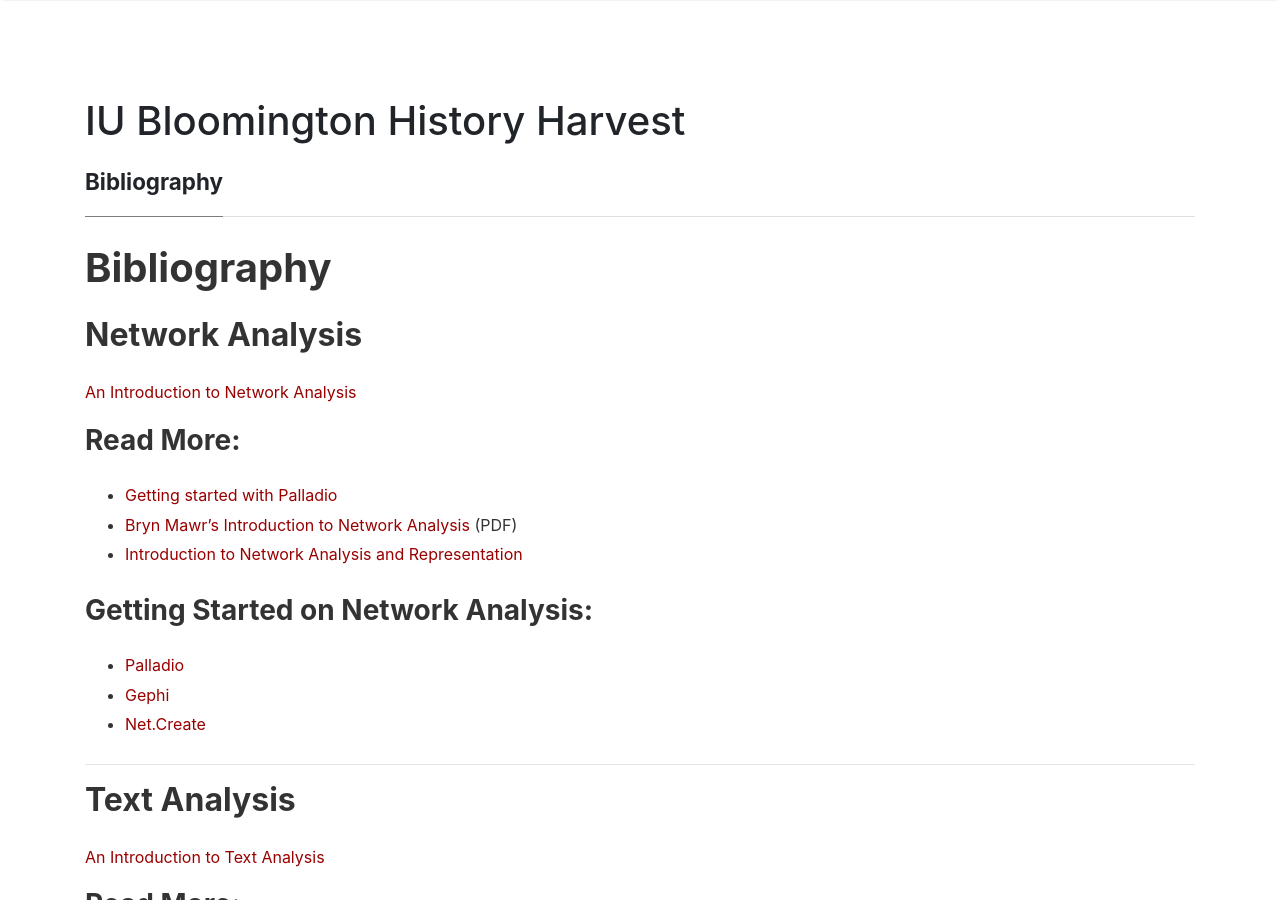
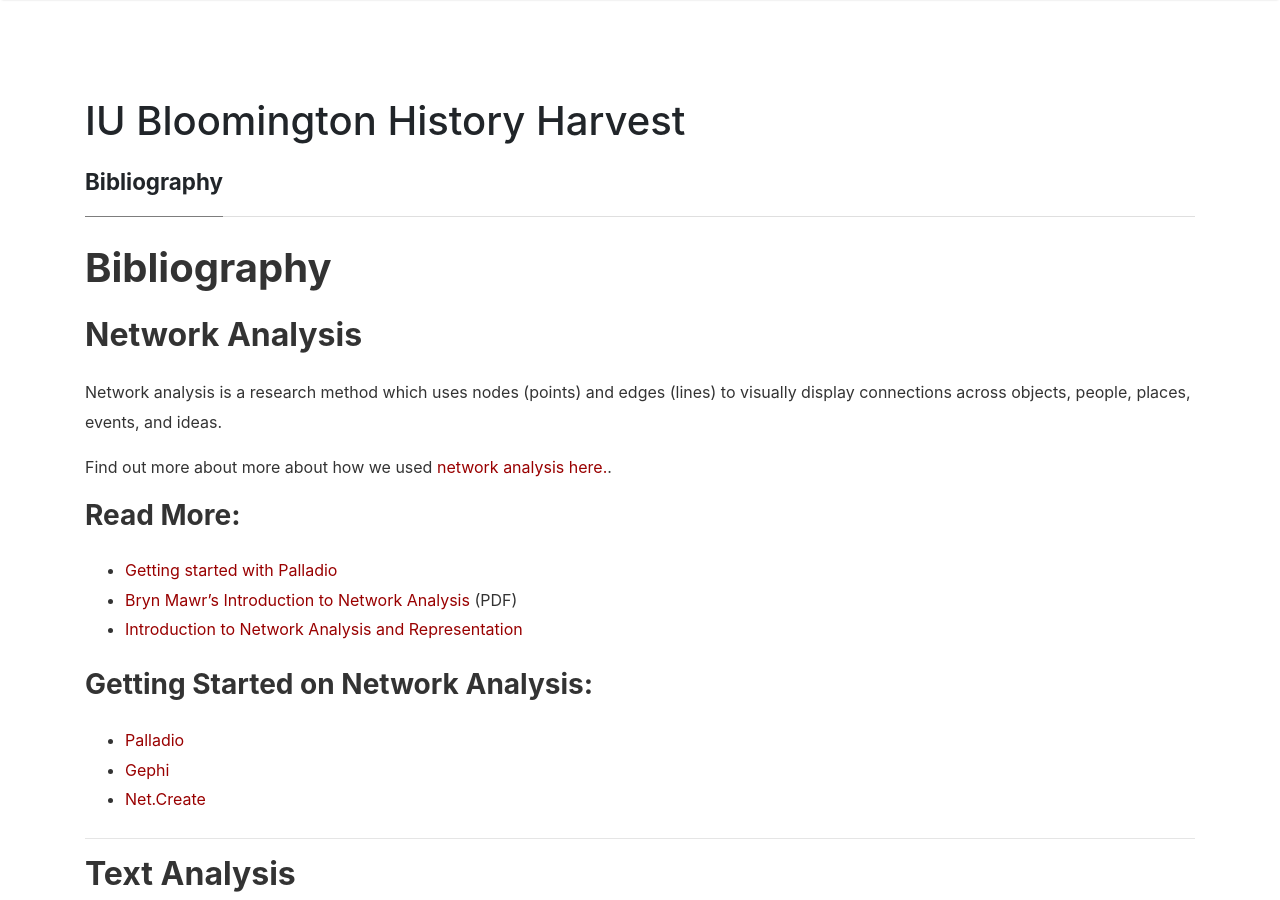
Before and after one commit to H301HistoryHarvest/H301HistoryHarvest, a Jekyll site: the page built from _pages/biblio.md, in a window 1280 px wide and 900 px high. Built offline with Jekyll 4.4.1, drawn with Linux system fonts in a browser that asks for light colours; nearby versions of some CDN libraries; our own code applies the rules of GitHub Pages for plain Markdown files; comment, search, counter and statistics services are not loaded.

Commit message:
Update biblio.md

```diff
--- a/_pages/biblio.md
+++ b/_pages/biblio.md
@@ -2,7 +2,9 @@
 
 ## Network Analysis
 
-[An Introduction to Network Analysis](https://h301historyharvest.github.io/H301HistoryHarvest/_pages/network_analysis_short/)
+Network analysis is a research method which uses nodes (points) and edges (lines) to visually display connections across objects, people, places, events, and ideas.
+
+Find out more about more about how we used [network analysis here.](https://h301historyharvest.github.io/H301HistoryHarvest/_pages/network_analysis_short/).
 
 ### Read More:
 
```
